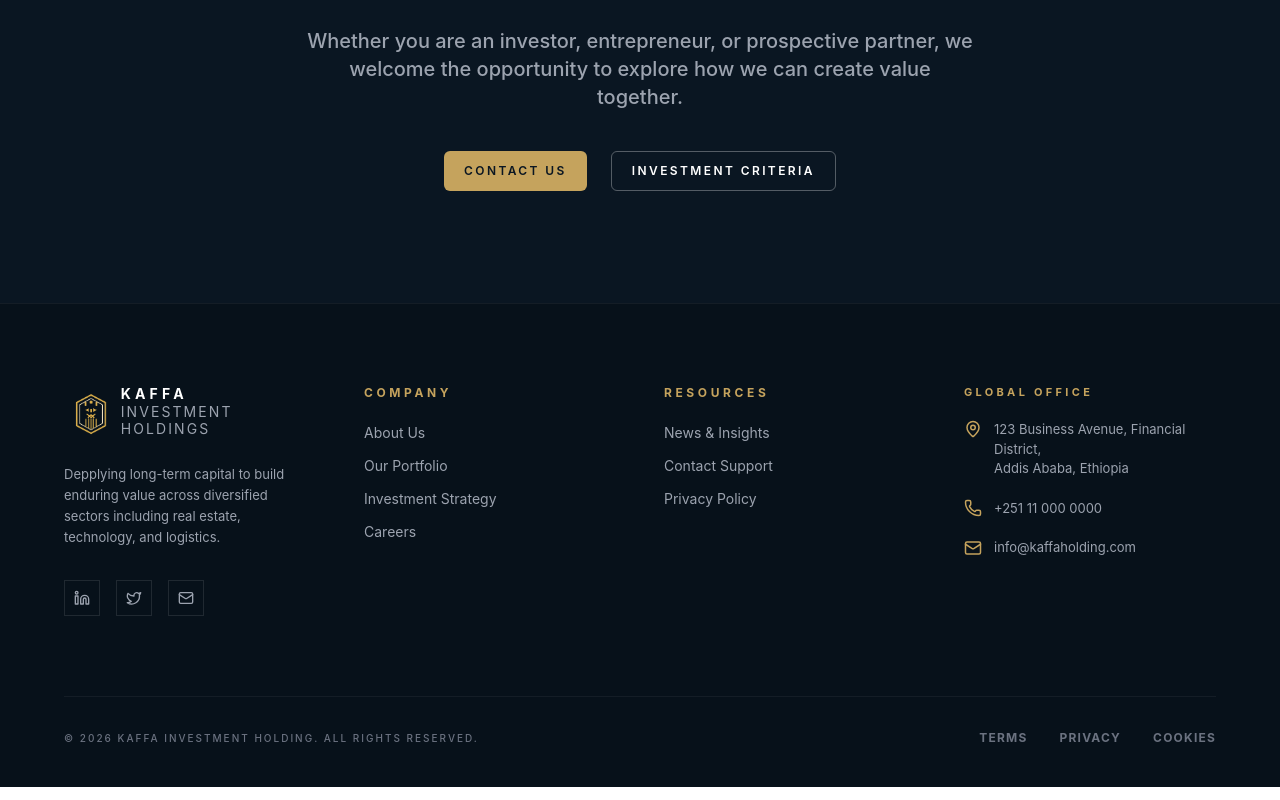
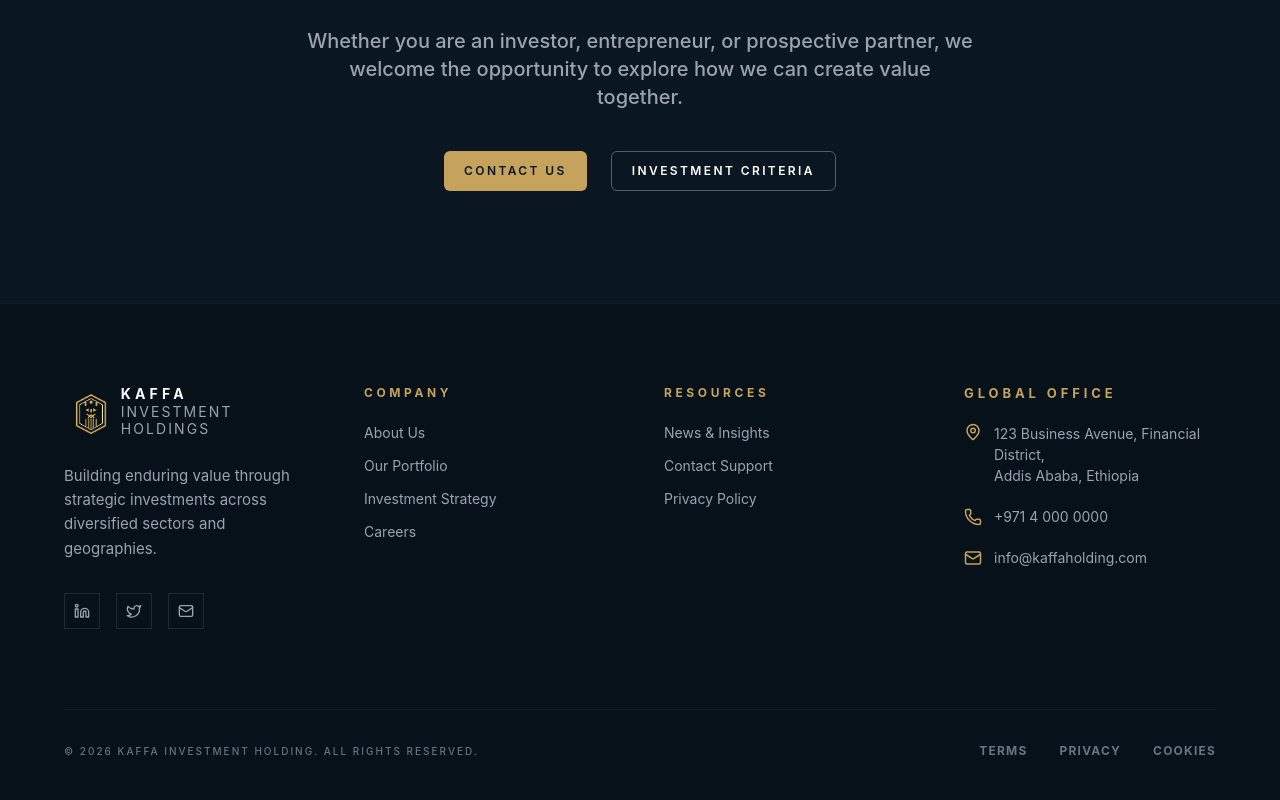
Before and after one commit to dawaisthename/kaffa_investment_holdings, a React (Vite) app: page / in a window 1280 px wide. Shown: the part 4089-4889 px from the top of the page. Built offline with nearby package versions, Linux system fonts and the light colour scheme.

Commit message:
fix:updated some fonts at the footer

```diff
--- a/src/components/Footer.jsx
+++ b/src/components/Footer.jsx
@@ -25,10 +25,9 @@ export default function Footer() {
                 </span>
               </div>
             </div>
-            <p className="text-gray-400 text-[13px] leading-relaxed max-w-xs">
-              Depplying long-term capital to build enduring value across
-              diversified sectors including real estate, technology, and
-              logistics.
+            <p className="text-gray-400 text-[15px] leading-relaxed max-w-xs">
+              Building enduring value through strategic investments across
+              diversified sectors and geographies.
             </p>
             <div className="flex gap-4 mt-2">
               <SocialIcon Icon={Linkedin} />
@@ -60,22 +59,22 @@ export default function Footer() {
 
           {/* Column 4: Contact Info */}
           <div className="flex flex-col gap-5">
-            <h4 className="text-[11px] uppercase tracking-[0.3em] text-[#c5a35d] font-bold">
+            <h4 className="text-[13px] uppercase tracking-[0.3em] text-[#c5a35d] font-bold">
               Global Office
             </h4>
-            <div className="flex items-start gap-3 text-gray-400 text-[13px]">
-              <MapPin size={18} className="text-[#c5a35d] shrink-0" />
+            <div className="flex items-start gap-3 text-gray-400 text-[14px]">
+              <MapPin size={18} className="text-[#c5a35d]  shrink-0" />
               <span>
                 123 Business Avenue, Financial District,
                 <br />
                 Addis Ababa, Ethiopia
               </span>
             </div>
-            <div className="flex items-center gap-3 text-gray-400 text-[13px]">
+            <div className="flex items-center gap-3 text-gray-400 text-[14px]">
               <Phone size={18} className="text-[#c5a35d] shrink-0" />
-              <span>+251 11 000 0000</span>
+              <span>+971 4 000 0000</span>
             </div>
-            <div className="flex items-center gap-3 text-gray-400 text-[13px]">
+            <div className="flex items-center gap-3 text-gray-400 text-[14px]">
               <Mail size={18} className="text-[#c5a35d] shrink-0" />
               <span>info@kaffaholding.com</span>
             </div>
```
